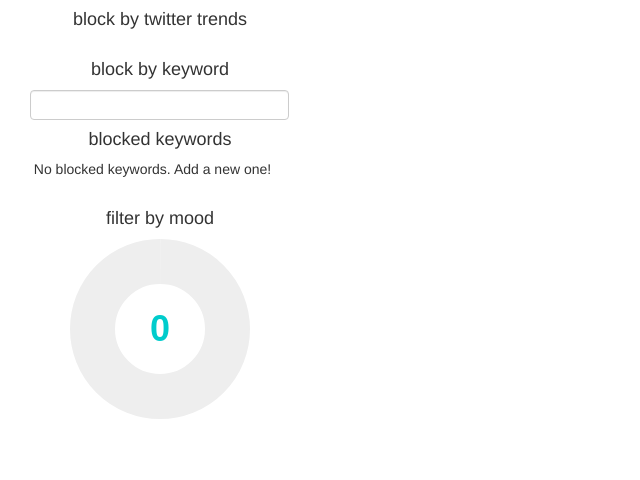
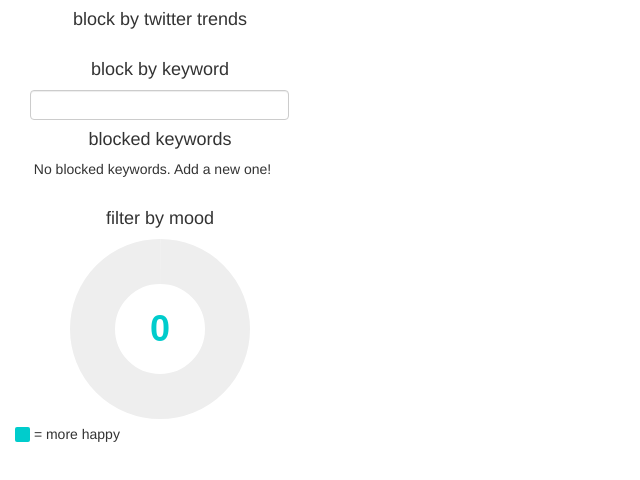
Before and after one commit to chrisxwan/gatekeeper, a website with bundled scripts: page popup.html in a window 1280 px wide. Shown: the whole page, without its empty margins (0-640 px from the left). Built offline with nearby package versions, Linux system fonts and the light colour scheme; some packages are replaced by stand-ins of ours; no server answers.

Commit message:
update UI and readme

```diff
--- a/popup.css
+++ b/popup.css
@@ -104,3 +104,20 @@ button:focus {
 	width: 130px !important;
 	margin-top: 3px !important;
 }
+
+.dial-info {
+	margin-bottom: 4px;
+}
+
+.tiny-box {
+	width: 15px;
+	height: 15px;
+	border-radius: 2px;
+	background-color: #00CCCC;
+	display: inline-block;
+	margin-bottom: -3px;
+}
+
+p {
+	display: inline;
+}
--- a/popup.html
+++ b/popup.html
@@ -29,6 +29,10 @@
 		<div class="row-fluid center">
 		<input type="text" value="50" class="dial">
 	</div>
+	<div class="dial-info">
+		<div class="tiny-box"></div>
+		<p>= more happy</p>
+	</div>
 	</div>
 	</body>
 	<link rel="stylesheet" href="https://maxcdn.bootstrapcdn.com/bootstrap/3.3.5/css/bootstrap.min.css">
```
Also changed, not shown: README.md.
